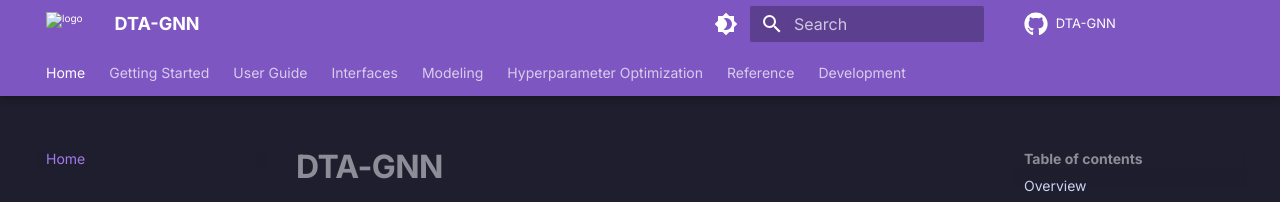
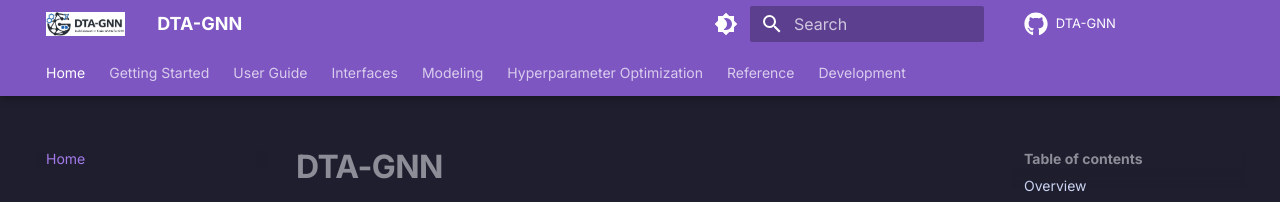
Before and after one commit to gozsari/DTA-GNN, an MkDocs documentation site: the page built from docs/index.md, in a window 1280 px wide. Shown: the top 202 px of the page. Built offline with MkDocs 1.6.1 and Material for MkDocs 9.7.7, drawn with Linux system fonts in a browser that asks for light colours; comment, search, counter and statistics services are not loaded.

Commit message:
Update MkDocs configuration to use absolute URLs for logo and favicon assets.

```diff
--- a/mkdocs.yml
+++ b/mkdocs.yml
@@ -38,8 +38,8 @@ theme:
     - content.code.annotate
   icon:
     repo: fontawesome/brands/github
-  logo: assets/logo3.png
-  favicon: assets/logo3.png
+  logo: https://raw.githubusercontent.com/gozsari/DTA-GNN/main/assets/logo3.png
+  favicon: https://raw.githubusercontent.com/gozsari/DTA-GNN/main/assets/logo3.png
 
 plugins:
   - search
```
